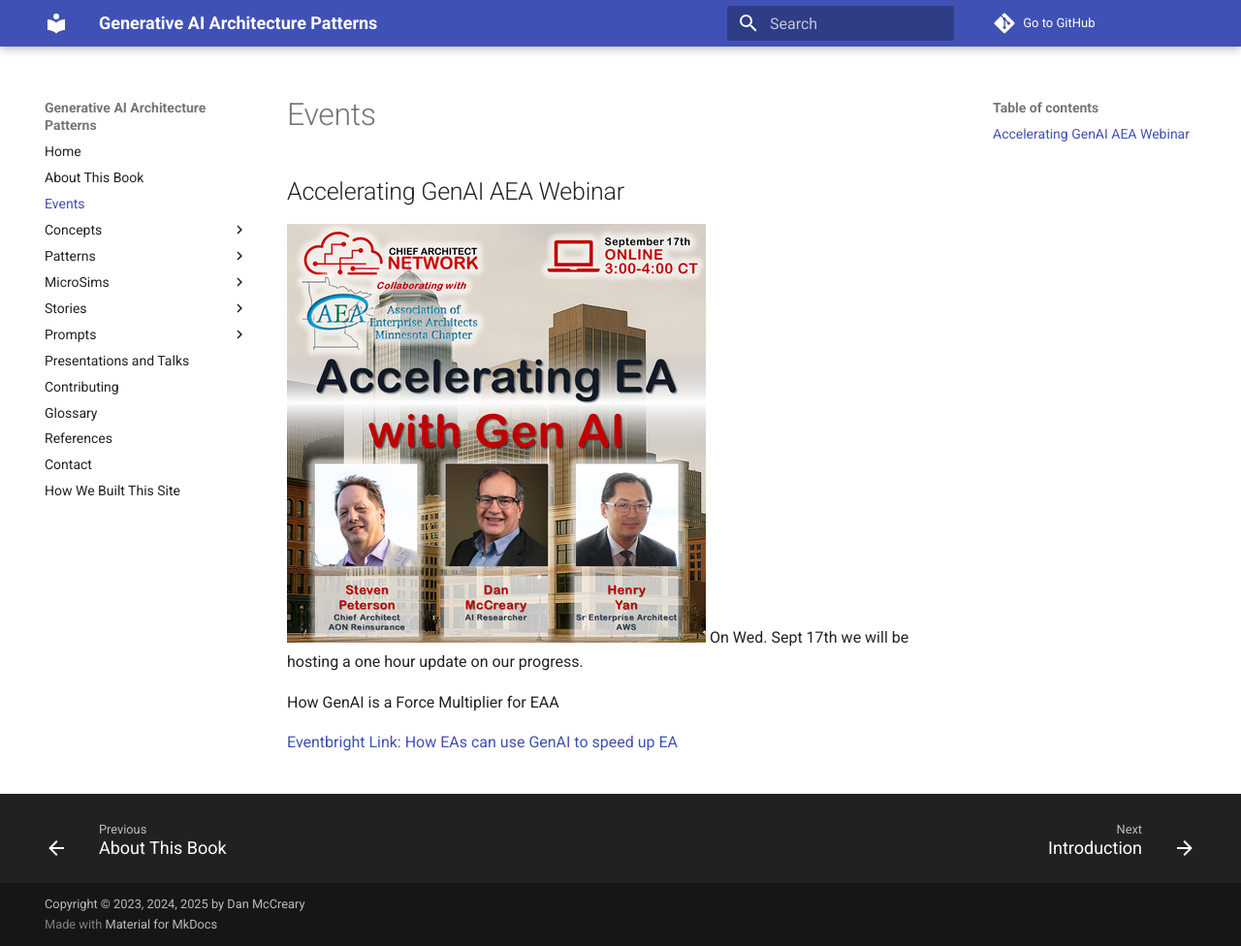
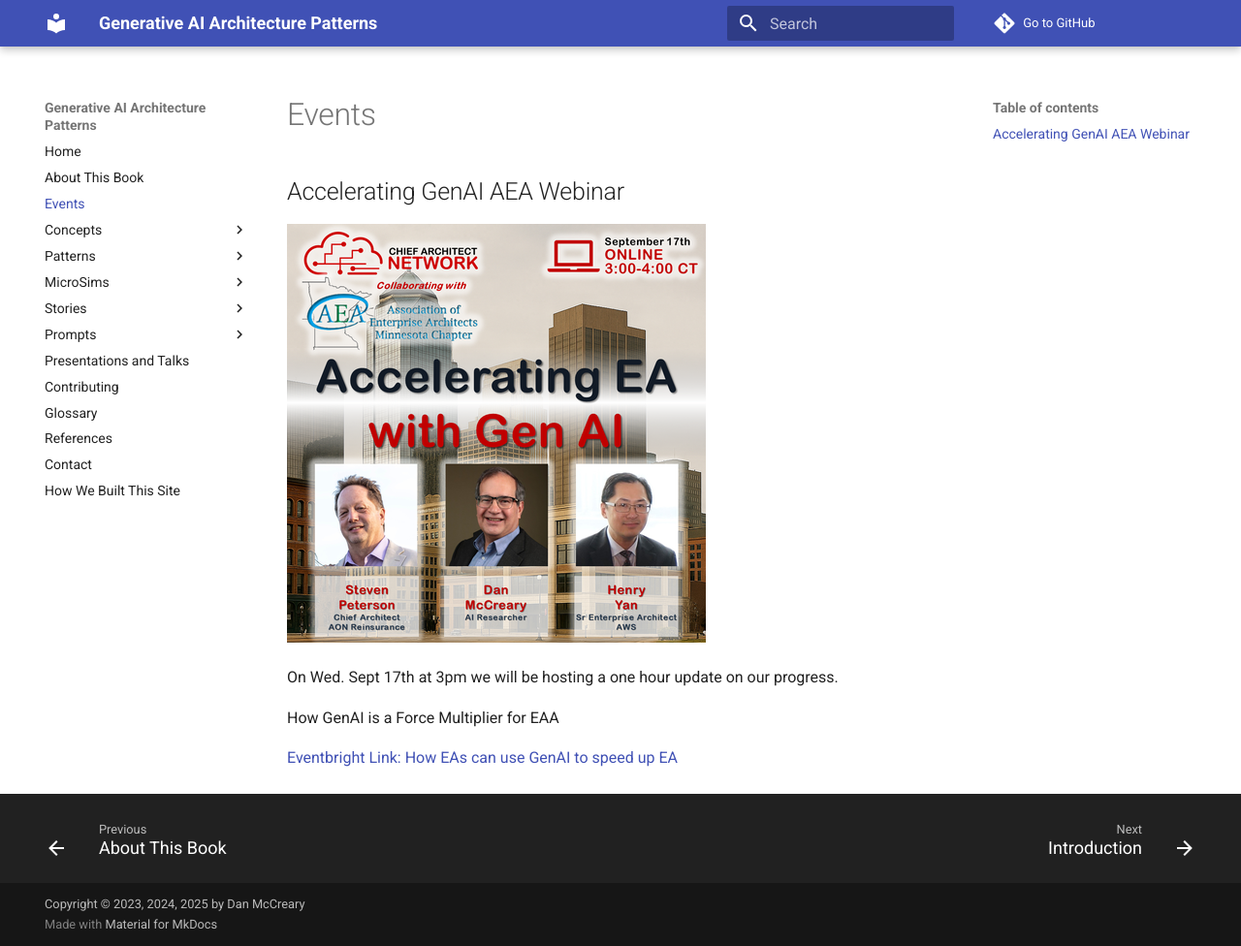
Before and after one commit to dmccreary/genai-arch-patterns, an MkDocs documentation site: the page built from docs/events.md, in a window 1280 px wide and 976 px high. Shown: the whole window at 97% size. Built offline with MkDocs 1.6.1 and Material for MkDocs 9.7.7, drawn with Linux system fonts in a browser that asks for light colours; comment, search, counter and statistics services are not loaded.

Commit message:
updating content

```diff
--- a/docs/events.md
+++ b/docs/events.md
@@ -3,7 +3,8 @@
 ## Accelerating GenAI AEA Webinar
 
 ![](./img/sep-17th-webinar.png)
-On Wed. Sept 17th we will be hosting a one hour update on our progress.
+
+On Wed. Sept 17th at 3pm we will be hosting a one hour update on our progress.
 
 How GenAI is a Force Multiplier for EAA
 
```
Also changed, not shown: docs/glossary.md (+1 -1 lines).
